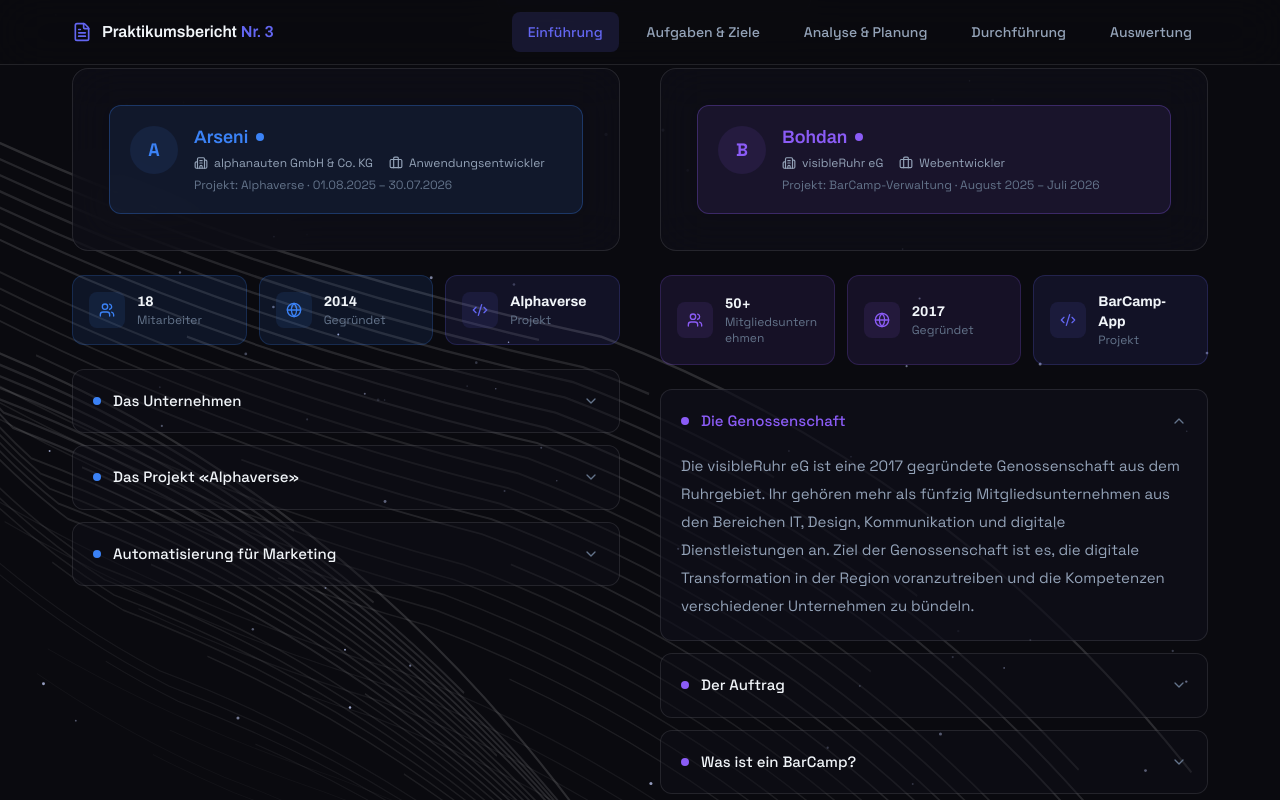
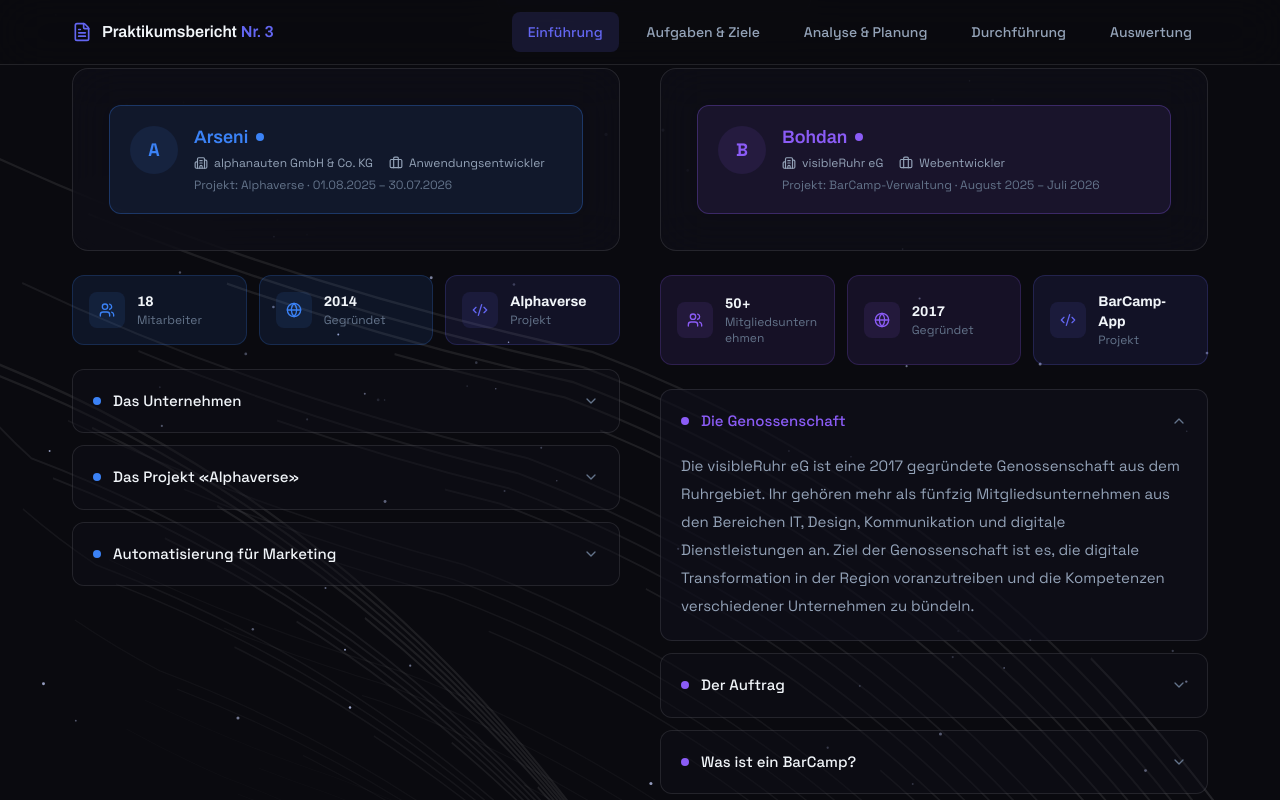
Before and after one commit to Marchuar/Praktikumsbericht-Nr.-3, a React (Vite) app: page / in a window 1280 px wide. Both pictures are taken after a click on the button "Das Unternehmen". Shown: the part 1027-1827 px from the top of the page. Built offline with nearby package versions, Linux system fonts and the light colour scheme.

Commit message:
- better background settings

```diff
--- a/src/components/ui/background-paths.tsx
+++ b/src/components/ui/background-paths.tsx
@@ -30,7 +30,7 @@
             d={path.d}
             stroke="white"
             strokeWidth={path.width}
-            strokeOpacity={(0.04 + path.id * 0.012) * opacity}
+            strokeOpacity={(0.02 + path.id * 0.007) * opacity}
             initial={{ pathLength: 0.3, opacity: 0.4 }}
             animate={{
               pathLength: 1,
@@ -41,7 +41,7 @@
               duration: 20 + (path.id % 7) * 3,
               repeat: Number.POSITIVE_INFINITY,
               ease: "linear",
-              delay: path.id * 0.15,
+              delay: path.id * 0.04,
             }}
           />
         ))}
@@ -61,7 +61,7 @@
   }, []);
 
   const count = isMobile ? 16 : 36;
-  const opacity = 1;
+  const opacity = isMobile ? 1.4 : 1;
 
   return (
     <div
```
